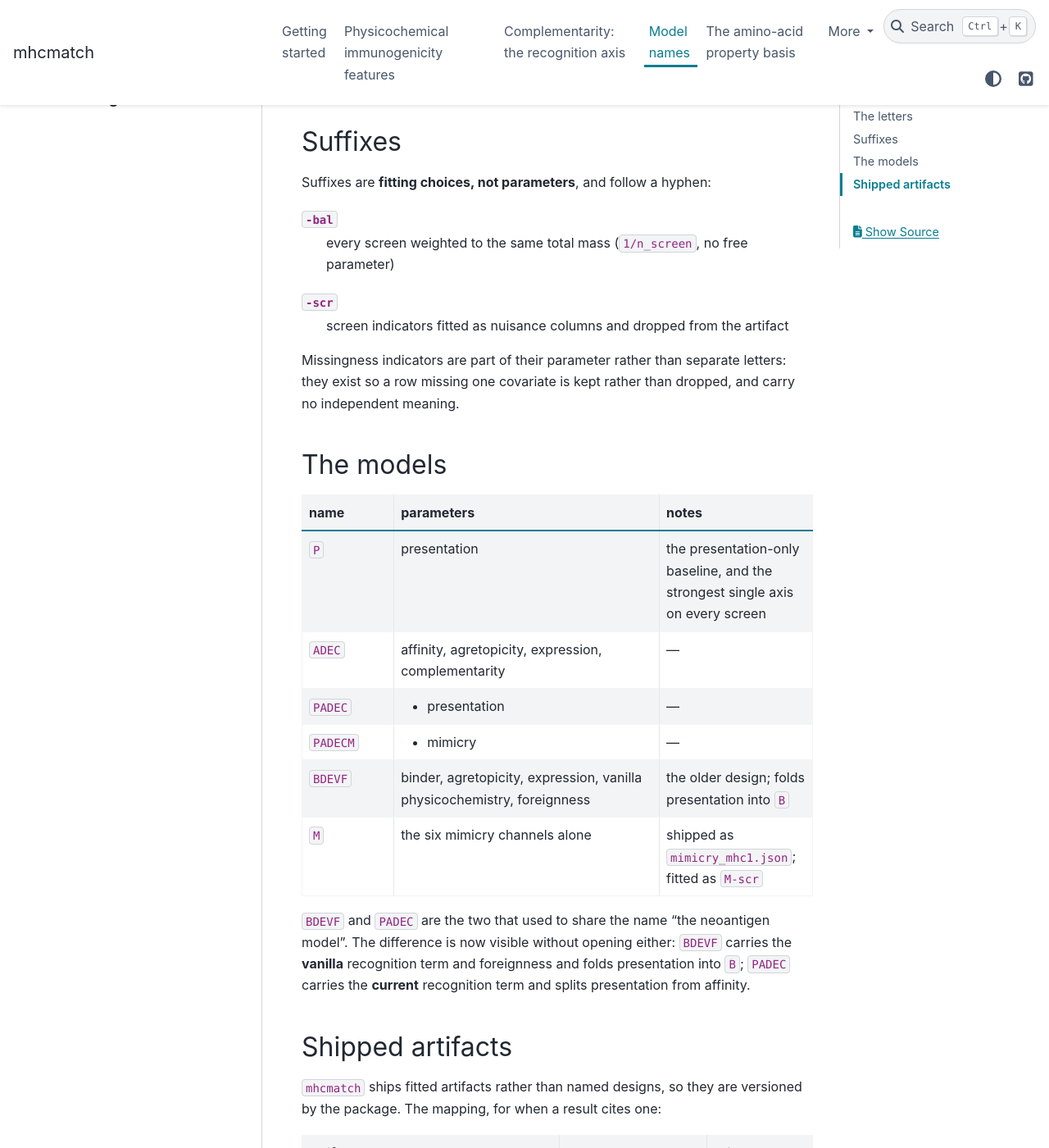
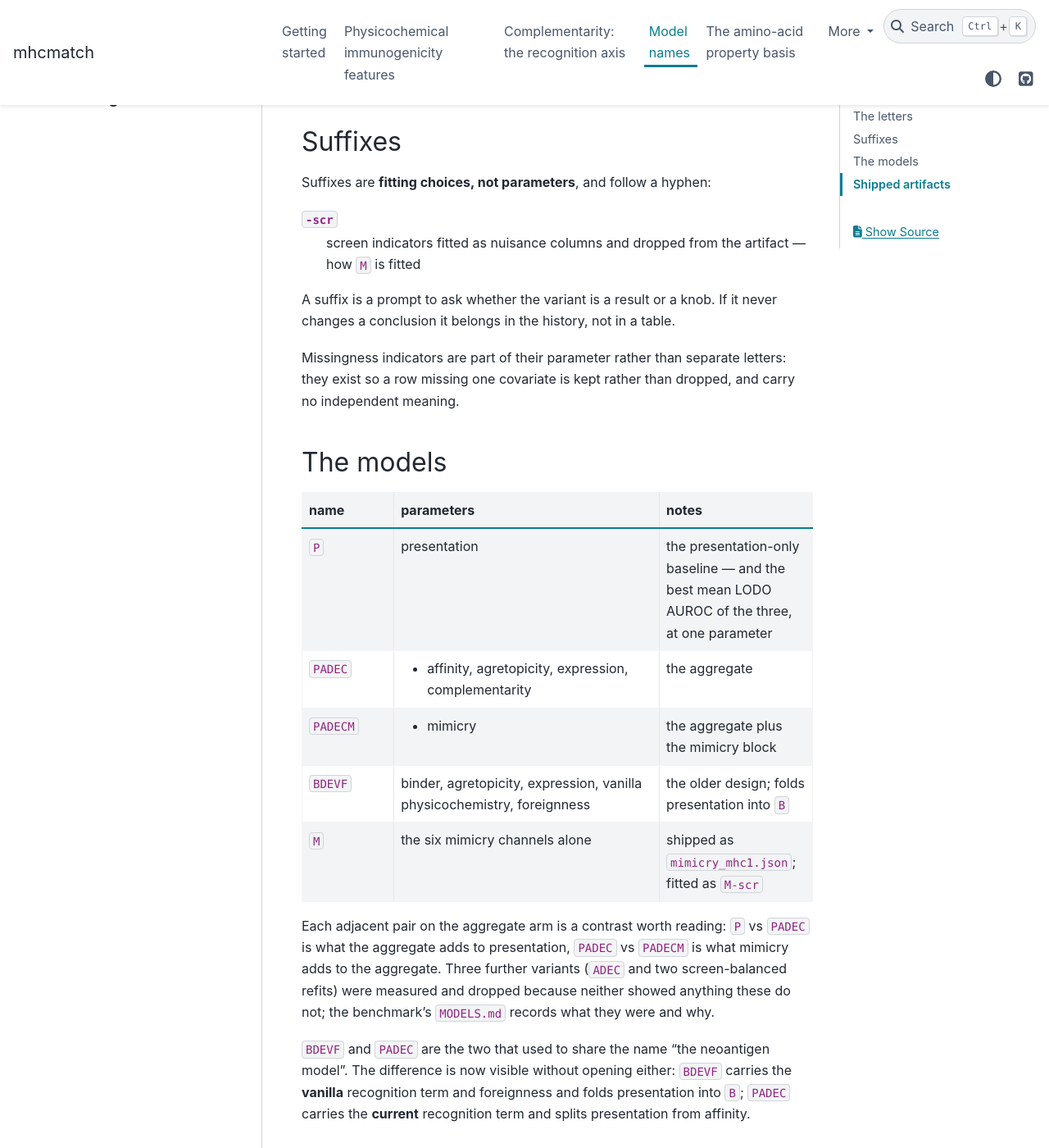
Before and after one commit to antigenomics/mhcmatch, a Sphinx documentation site: the page built from docs/models.rst, in a window 1280 px wide and 1400 px high, scrolled down 3602 px. Shown: the whole window at 82% size. Built offline with Sphinx 7.4.7 and the PyData theme 0.15.4, drawn with Linux system fonts in a browser that asks for light colours.

Commit message:
docs: three models on the aggregate arm, and -bal is no longer a suffix in use
Mirrors the benchmark's pruning: ADEC and the two screen-balanced refits were measured and
dropped because neither showed anything P / PADEC / PADECM do not. P is now noted as what it
is -- the best mean LODO of the three, at one parameter.

Co-Authored-By: Claude Opus 5 <noreply@anthropic.com>

```diff
--- a/docs/models.rst
+++ b/docs/models.rst
@@ -135,11 +135,11 @@ Suffixes
 
 Suffixes are **fitting choices, not parameters**, and follow a hyphen:
 
-``-bal``
-   every screen weighted to the same total mass (``1/n_screen``, no free parameter)
+``-scr``
+   screen indicators fitted as nuisance columns and dropped from the artifact — how ``M`` is fitted
 
-``-scr``
-   screen indicators fitted as nuisance columns and dropped from the artifact
+A suffix is a prompt to ask whether the variant is a result or a knob. If it never changes a
+conclusion it belongs in the history, not in a table.
 
 Missingness indicators are part of their parameter rather than separate letters: they exist so a row
 missing one covariate is kept rather than dropped, and carry no independent meaning.
@@ -156,22 +156,24 @@ The models
      - notes
    * - ``P``
      - presentation
-     - the presentation-only baseline, and the strongest single axis on every screen
-   * - ``ADEC``
-     - affinity, agretopicity, expression, complementarity
-     - —
+     - the presentation-only baseline — and the best mean LODO AUROC of the three, at one parameter
    * - ``PADEC``
-     - + presentation
-     - —
+     - + affinity, agretopicity, expression, complementarity
+     - the aggregate
    * - ``PADECM``
      - + mimicry
-     - —
+     - the aggregate plus the mimicry block
    * - ``BDEVF``
      - binder, agretopicity, expression, vanilla physicochemistry, foreignness
      - the older design; folds presentation into ``B``
    * - ``M``
      - the six mimicry channels alone
      - shipped as ``mimicry_mhc1.json``; fitted as ``M-scr``
+
+Each adjacent pair on the aggregate arm is a contrast worth reading: ``P`` vs ``PADEC`` is what the
+aggregate adds to presentation, ``PADEC`` vs ``PADECM`` is what mimicry adds to the aggregate. Three
+further variants (``ADEC`` and two screen-balanced refits) were measured and dropped because neither
+showed anything these do not; the benchmark's ``MODELS.md`` records what they were and why.
 
 ``BDEVF`` and ``PADEC`` are the two that used to share the name "the neoantigen model". The
 difference is now visible without opening either: ``BDEVF`` carries the **vanilla** recognition term
```
